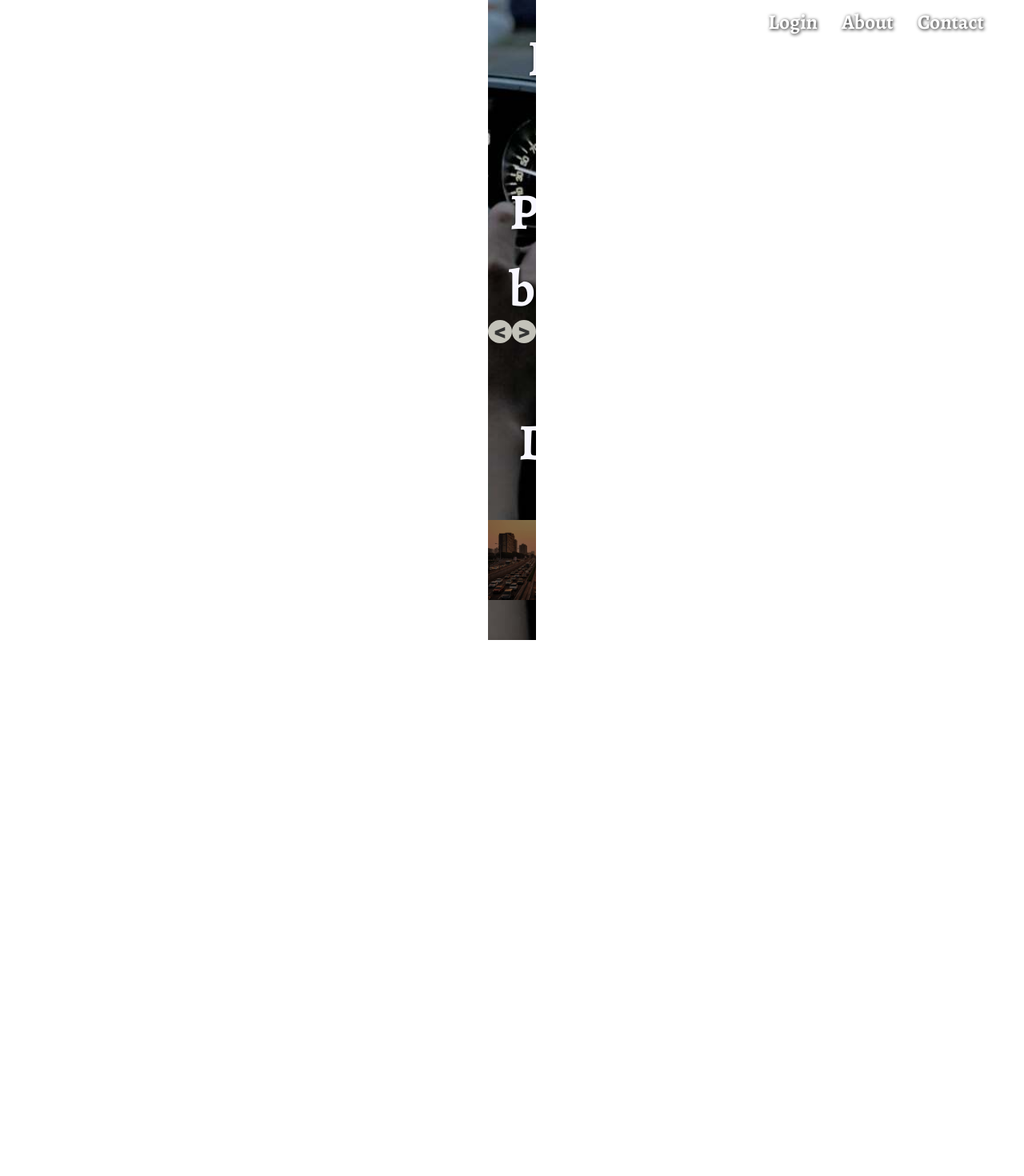
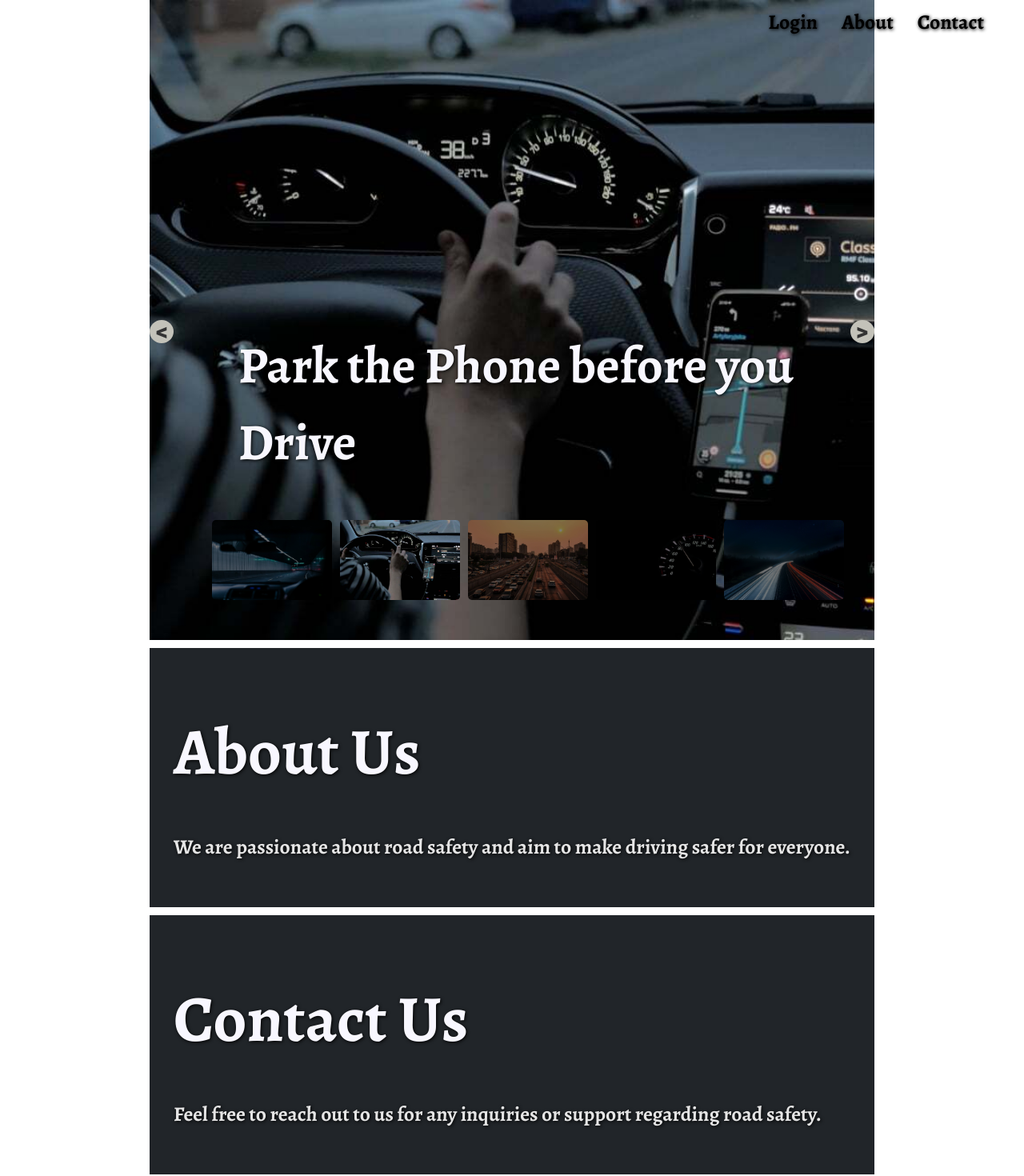
Before and after one commit to kmote02/Driving_School, a React (Vite) app: page /Home in a window 1280 px wide. Shown: the top 1470 px of the page at 80% size. Before the commit the page ends 800 px from the top, so only its background shows below. Built offline with nearby package versions, Linux system fonts and the light colour scheme.

Commit message:
Login screen updated
built the front end of the login screen further needs to be linked to database.

```diff
--- a/src/App.jsx
+++ b/src/App.jsx
@@ -1,21 +1,17 @@
-import { BrowserRouter as Router, Route, Routes } from 'react-router-dom';
+import { BrowserRouter as Router, Route, Routes,HashRouter } from 'react-router-dom';
 import Home from './pages/Home';
 import About from './pages/About';
 import Login from './pages/Login';
-import ImageSlider from './components/ImageSlider'; // Ensure this path is correct
 
 function App() {
   return (
     <Router>
-      <div>
-        <div ><ImageSlider /></div>
-
-        <Routes>
-          <Route path="/" element={<Home />} /> {/* Home page route */}
-          <Route path="/login" element={<Login />} /> {/* Login page */}
-          <Route path="/about" element={<About />} /> {/* About page */}
-        </Routes>
-      </div>
+      <Routes>
+        <Route path="/" element={<Home />} />
+        <Route path="/Home" element={<Home />} />
+        <Route path="/login" element={<Login />} />
+        <Route path="/about" element={<About />} />
+      </Routes>
     </Router>
   );
 }
--- a/src/components/ImageSlider.jsx
+++ b/src/components/ImageSlider.jsx
@@ -1,4 +1,3 @@
-
 import React, { useState, useEffect } from 'react';
 import './slider.css';  // Import the CSS for the slider
 
@@ -95,6 +94,14 @@ const ImageSlider = () => {
         return () => clearInterval(timer);
     }, []);
 
+    // Scroll to the section based on the section ID
+    const scrollToSection = (sectionId) => {
+        const section = document.getElementById(sectionId);
+        if (section) {
+            section.scrollIntoView({ behavior: 'smooth', block: 'start' });
+        }
+    };
+
     return (
         <div className="slider">
             <div className="list">
@@ -120,12 +127,30 @@ const ImageSlider = () => {
 
             {/* Buttons (Login, About, Contact Us) */}
             <div className="button-group-row">
-                <button className="slider-button">Login</button>
-                <button className="slider-button">About</button>
-                <button className="slider-button">Contact</button>
+                {/* Open login in a new tab */}
+                <button
+                    className="slider-button"
+                    onClick={() => window.open('/login', '_blank')} // Open login in a new tab
+                >
+                    Login
+                </button>
+
+                {/* Scroll to About and Contact sections */}
+                <button
+                    className="slider-button"
+                    onClick={() => scrollToSection('about-section')}
+                >
+                    About
+                </button>
+                <button
+                    className="slider-button"
+                    onClick={() => scrollToSection('contact-section')}
+                >
+                    Contact
+                </button>
             </div>
 
-            {/* Thumbnail*/ }
+            {/* Thumbnail */}
             <div className="thumbnail">
                 {images.map((image, index) => (
                     <div
--- a/src/components/Slider.css
+++ b/src/components/Slider.css
@@ -1,6 +1,7 @@
 @import url('https://fonts.googleapis.com/css2?family=Alegreya:wght@400;700&display=swap');
 
 /* General Slider Styles */
+
 .slider {
     height: 100vh;
     width: 100%;
--- /dev/null
+++ b/src/pages/About.css
@@ -0,0 +1,25 @@
+@import url('https://fonts.googleapis.com/css2?family=Alegreya:wght@400;700&display=swap');
+
+#about-section {
+    font-size: 1.6rem;
+    font-family: 'Alegreya', serif;
+    font-weight: bold;
+    color: #e5e5e5;
+    text-shadow: 1px 1px 4px black;
+    background-color: #212529;
+    /* Dark background */
+    padding: 30px;
+    /* Add some padding for spacing */
+    margin: 10px 0;
+    /* Optional margin for spacing */
+}
+
+#about-section h1 {
+    color: #f8f7ff;
+    /* Lighter color for headings to stand out */
+}
+
+#about-section p {
+    line-height: 1.5;
+    /* Improves readability for paragraphs */
+}
--- a/src/pages/About.jsx
+++ b/src/pages/About.jsx
@@ -1,7 +1,12 @@
-// src/pages/About.jsx
+import './About.css';
 
 const About = () => {
-  return <h2>This is the About Page</h2>;
+  return (
+    <div id="about-section">
+      <h1>About Us</h1>
+      <p>We are passionate about road safety and aim to make driving safer for everyone.</p>
+    </div>
+  );
 };
 
 export default About;
--- /dev/null
+++ b/src/pages/Contact.css
@@ -0,0 +1,25 @@
+@import url('https://fonts.googleapis.com/css2?family=Alegreya:wght@400;700&display=swap');
+
+#contact-section {
+    font-size: 1.6rem;
+    font-family: 'Alegreya', serif;
+    font-weight: bold;
+    color: #e5e5e5;
+    text-shadow: 1px 1px 4px black;
+    background-color: #212529;
+    /* Dark background */
+    padding: 30px;
+    /* Add some padding for spacing */
+    margin: 10px 0;
+    /* Optional margin for spacing */
+}
+
+#contact-section h1 {
+    color: #f8f7ff;
+    /* Lighter color for headings to stand out */
+}
+
+#contact-section p {
+    line-height: 1.5;
+    /* Improves readability for paragraphs */
+}
--- /dev/null
+++ b/src/pages/Contact.jsx
@@ -0,0 +1,12 @@
+import './Contact.css';
+
+const Contact = () => {
+  return (
+    <div id="contact-section">
+      <h1>Contact Us</h1>
+      <p>Feel free to reach out to us for any inquiries or support regarding road safety.</p>
+    </div>
+  );
+};
+
+export default Contact;
--- a/src/pages/Home.jsx
+++ b/src/pages/Home.jsx
@@ -1,8 +1,16 @@
-// src/pages/Home.jsx
+import React from 'react';
+import ImageSlider from '../components/ImageSlider'; // Ensure this path is correct
+import About from './About';  // Import the About component
+import Contact from './Contact';  // Import the Contact component
+
 const Home = () => {
   return (
     <div>
-      <h1>Welcome to the Home Page</h1>
+      <ImageSlider />  {/* Image slider at the top */}
+
+      {/* About and Contact sections below the slider */}
+      <About />
+      <Contact />
     </div>
   );
 };
--- a/src/pages/Login.css
+++ b/src/pages/Login.css
@@ -1,46 +1,111 @@
+/* Background image only for the login page */
+@import url('https://fonts.googleapis.com/css2?family=Alegreya:wght@400;700&display=swap');
+.login-page {
+    background-image: url('../assets/8.jpg');
+    /* Path to your background image */
+    background-size: cover;
+    background-position: center;
+    height: 100vh;
+    display: flex;
+    justify-content: center;
+    align-items: center;
+    font-size: 1.6rem;
+    font-family: 'Alegreya', serif;
+    font-weight: bold;
+}
+
+/* Styling for the login container */
 .login-container {
+    background-color: rgba(254, 250, 224, 0.8);
+    /* 80% transparent background */
+    padding: 20px;
+    border-radius: 15px;
+    box-shadow: 0 4px 8px rgba(0, 0, 0, 0.2);
     width: 100%;
     max-width: 400px;
-    margin: 100px auto;
-    padding: 20px;
-    background-color: #f4f4f4;
-    box-shadow: 0 0 10px rgba(0, 0, 0, 0.1);
+    text-align: center;
+    position: absolute;
+    color: #0b090a;
+    font-size: 1.8rem;
+    box-sizing: border-box;
+
 }
 
-h2 {
-    text-align: center;
-    margin-bottom: 20px;
-}
-
+/* Input fields styling */
 .input-group {
     margin-bottom: 15px;
+    text-align: left;
 }
 
 .input-group label {
     display: block;
-    font-size: 14px;
     margin-bottom: 5px;
+    color: #0b090a;
+    font-weight: bold;
 }
 
 .input-group input {
     width: 100%;
     padding: 10px;
-    font-size: 16px;
-    border: 1px solid #ccc;
+    font-size: 1rem;
+    color: #0b090a;
+    border: 1px solid #ddd;
     border-radius: 5px;
+    box-sizing: border-box;
 }
 
-button {
+/* Button styling */
+button[type="submit"] {
     width: 100%;
     padding: 10px;
-    font-size: 16px;
-    background-color: #333;
-    color: #fff;
+    margin-top: 10px;
+    font-size: 1rem;
+    background-color: #0b090a;
+    color: #fefae0;
     border: none;
     border-radius: 5px;
     cursor: pointer;
 }
 
-button:hover {
-    background-color: #555;
+button[type="submit"]:hover {
+    background-color: #343a40;
 }
+
+/* Ensure responsiveness */
+@media (max-width: 768px) {
+    .login-container {
+        font-size: 1.2rem;
+        /* Reduce font size on smaller screens */
+        padding: 15px;
+        /* Adjust padding for smaller screens */
+        max-width: 80%;
+        /* Make the login container adjust to 90% of the viewport width */
+    }
+
+    button[type="submit"] {
+        font-size: 0.9rem;
+        /* Reduce button font size on smaller screens */
+    }
+
+    .input-group input {
+        font-size: 0.9rem;
+        /* Adjust input font size for smaller screens */
+    }
+}
+
+@media (max-width: 480px) {
+    .login-container {
+        font-size: 1rem;
+        /* Further reduce font size on very small screens */
+        padding: 10px;
+        /* Further reduce padding */
+    }
+
+    button[type="submit"] {
+        font-size: 0.8rem;
+    }
+
+    .input-group input {
+        font-size: 0.8rem;
+    }
+}
--- a/src/pages/Login.jsx
+++ b/src/pages/Login.jsx
@@ -1,5 +1,5 @@
 import React, { useState } from 'react';
-import './Login.css'; // Ensure that you have styling for your login page
+import './Login.css'; // Import your login-specific CSS file
 
 const Login = () => {
   const [userId, setUserId] = useState('');
@@ -13,6 +13,7 @@ const Login = () => {
   };
 
   return (
+    <div className="login-page"> {/* Apply background only to the login page */}
       <div className="login-container">
         <h2>Login</h2>
         <form onSubmit={handleLogin}>
@@ -39,6 +40,7 @@ const Login = () => {
           <button type="submit">Login</button>
         </form>
       </div>
+    </div>
   );
 };
 
```
Lines whose indentation alone changed are shown as unchanged.
